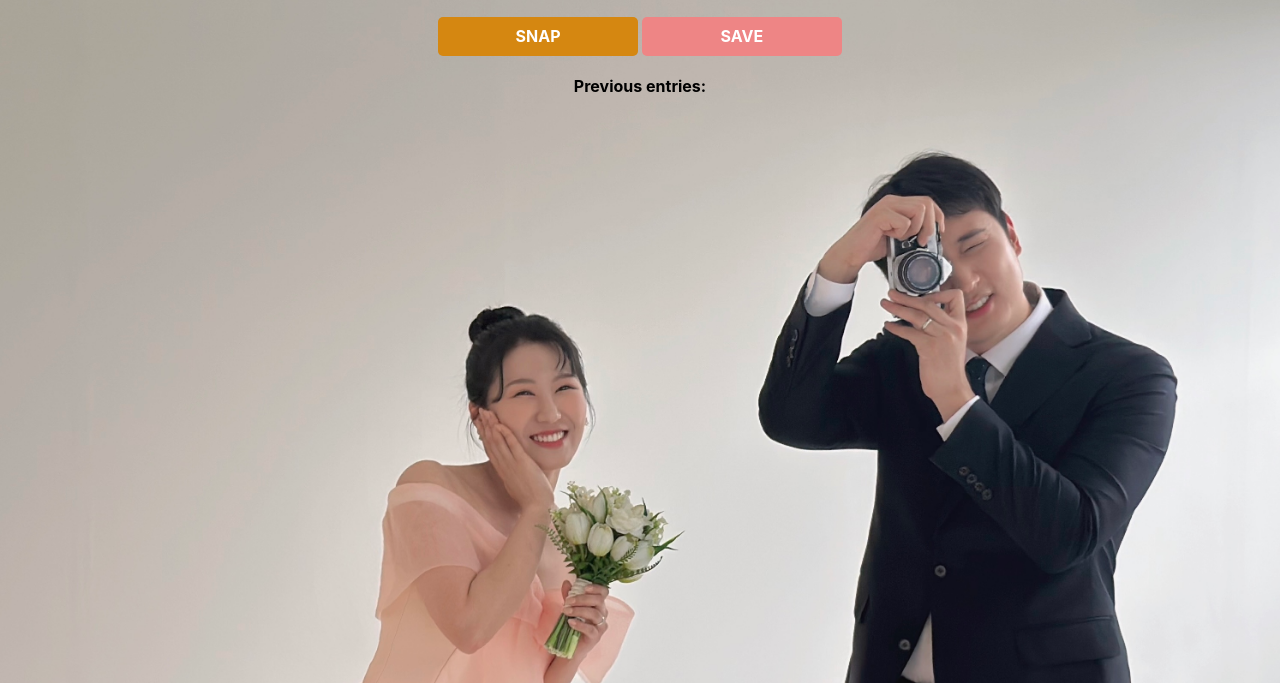
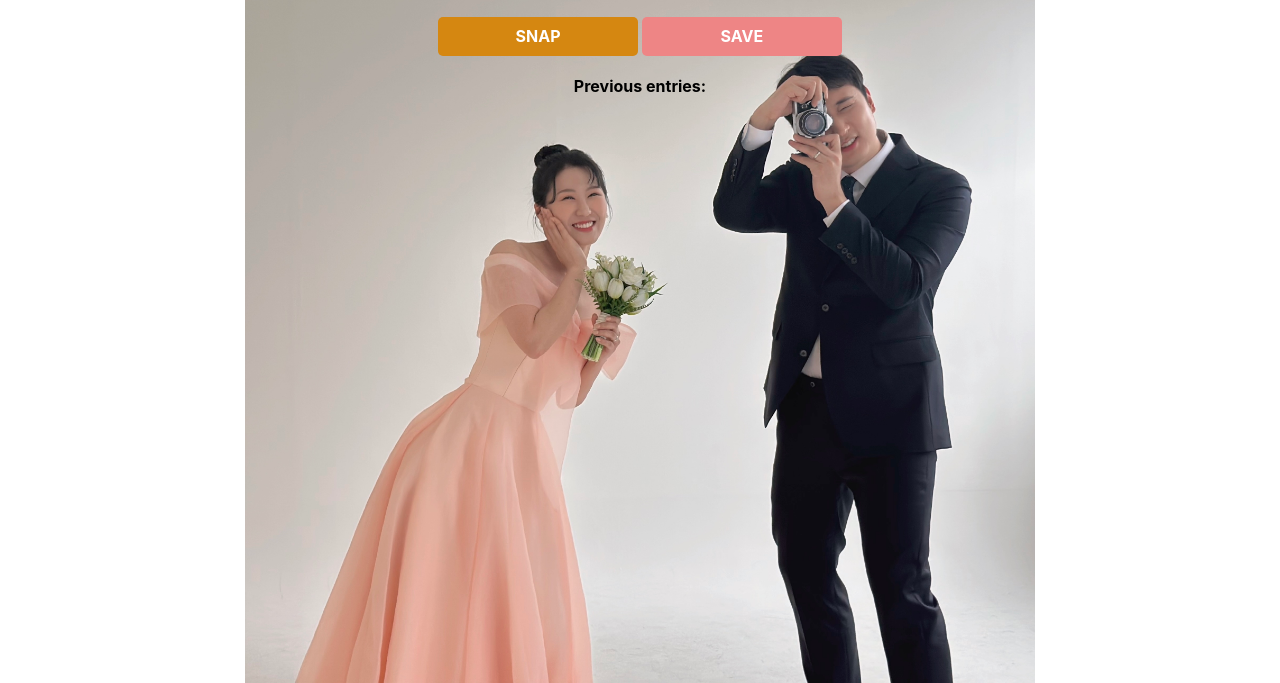
Before and after one commit to yesoljung219/yessory-practice, a plain HTML site: page index.html in a window 1280 px wide. Shown: the part 117-800 px from the top of the page. Drawn offline with nearby package versions, Linux system fonts and the light colour scheme.

Commit message:
Update index.css

```diff
--- a/index.css
+++ b/index.css
@@ -1,6 +1,8 @@
 body {
     background-image: url("IMG_6355.jpg");
-    background-size: cover;
+    background-size: contain;
+    background-repeat: no-repeat;
+    background-position: center;
     font-family: -apple-system, BlinkMacSystemFont, 'Segoe UI', Roboto, Oxygen, Ubuntu, Cantarell, 'Open Sans', 'Helvetica Neue', sans-serif;
     font-weight: bold;
     text-align: center;
```
